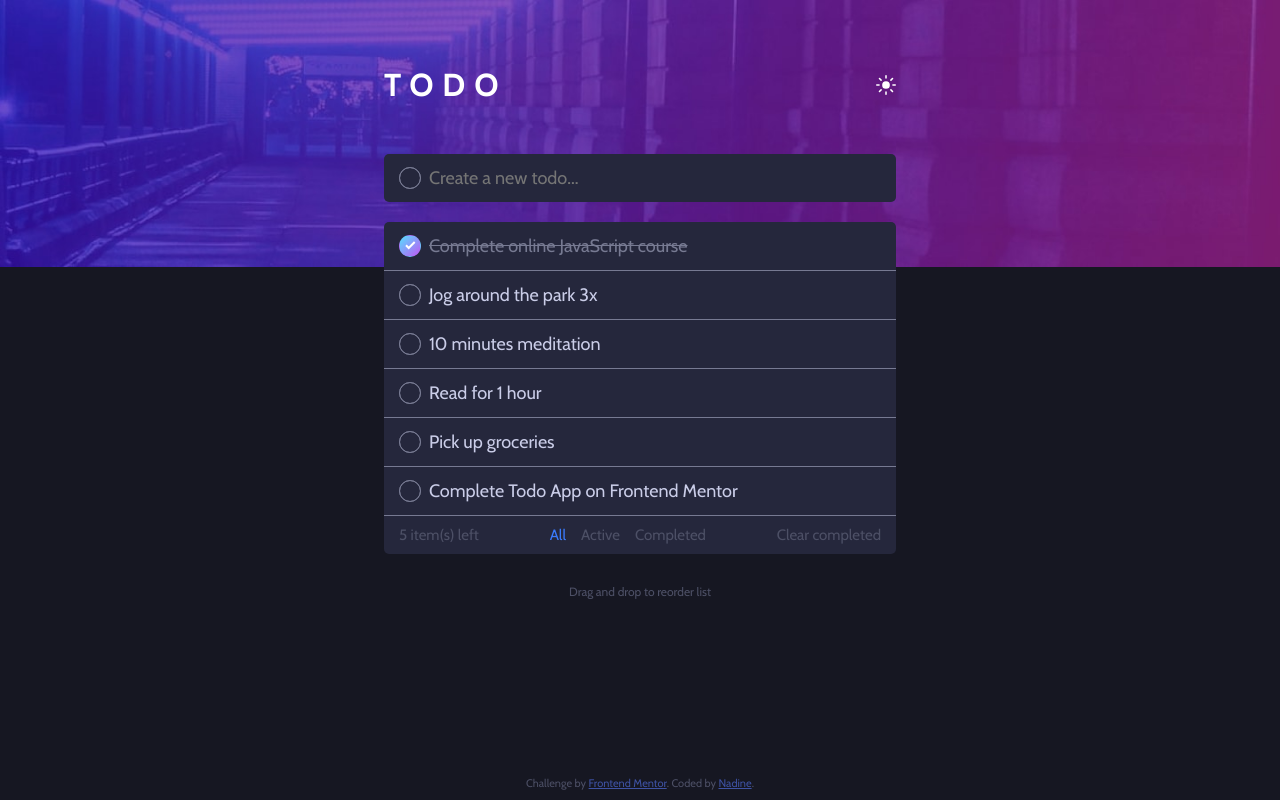
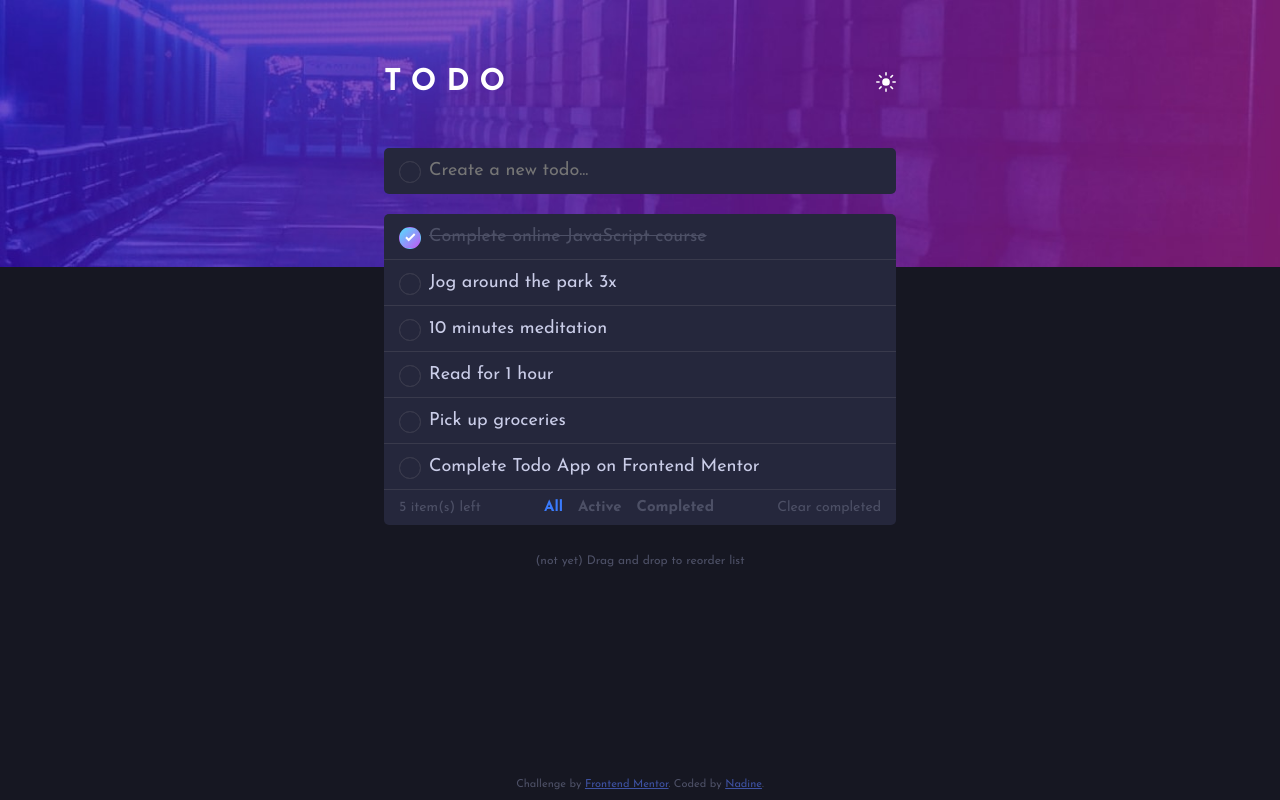
Before and after one commit to nadlgit/fmchallenge-todo-app, a React (Create React App) app: page / in a window 1280 px wide. Built offline with nearby package versions, Linux system fonts and the light colour scheme.

Commit message:
colors and font adjustment

```diff
--- a/public/index.html
+++ b/public/index.html
@@ -7,7 +7,10 @@
     <link rel="icon" type="image/png" sizes="32x32" href="%PUBLIC_URL%/favicon-32x32.png" />
     <link rel="preconnect" href="https://fonts.googleapis.com" />
     <link rel="preconnect" href="https://fonts.gstatic.com" crossorigin />
-    <link href="https://fonts.googleapis.com/css2?family=Cabin&display=swap" rel="stylesheet" />
+    <link
+      href="https://fonts.googleapis.com/css2?family=Josefin+Sans:wght@400;700&display=swap"
+      rel="stylesheet"
+    />
     <title>Frontend Mentor | Todo app</title>
   </head>
   <body>
--- a/src/App.css
+++ b/src/App.css
@@ -6,8 +6,9 @@
   --app-background-img-height: 300;
   --todo-background-color: var(--color-dt-very-desaturated-dark-blue);
   --todo-text-color: var(--color-dt-light-grayish-blue-1);
-  --todo-completed-text-color: var(--color-dt-dark-grayish-blue);
-  --todo-border-color: var(--color-dt-dark-grayish-blue);
+  --todo-hover-text-color: var(--color-dt-light-grayish-blue-2);
+  --todo-completed-text-color: var(--color-dt-very-dark-grayish-blue-1);
+  --todo-border-color: var(--color-dt-very-dark-grayish-blue-2);
   --status-text-color: var(--color-dt-very-dark-grayish-blue-1);
   /* Other */
   min-height: 100vh;
@@ -15,14 +16,17 @@
   justify-content: center;
   align-content: space-between;
   background: var(--app-background-img) top center/100% no-repeat, var(--app-background-color);
+  font-size: 1.8rem;
+  font-weight: var(--font-weight-normal);
 }
 .app.themelight {
   --app-background-color: var(--color-lt-very-light-gray);
   --app-background-img: url(./assets/bg-desktop-light.jpg);
   --todo-background-color: white;
   --todo-text-color: var(--color-lt-very-dark-grayish-blue);
+  --todo-hover-text-color: var(--color-lt-very-dark-grayish-blue);
   --todo-completed-text-color: var(--color-lt-light-grayish-blue);
-  --todo-border-color: var(--color-lt-light-grayish-blue);
+  --todo-border-color: var(--color-lt-very-light-grayish-blue);
   --status-text-color: var(--color-lt-dark-grayish-blue);
 }
 @media screen and (max-width: 780px) {
--- a/src/components/Header.css
+++ b/src/components/Header.css
@@ -4,6 +4,7 @@
   align-items: center;
   color: white;
   font-size: 3rem;
+  font-weight: var(--font-weight-bold);
   text-transform: uppercase;
   letter-spacing: 1rem;
   padding-bottom: 3rem;
--- a/src/components/StatusBar.css
+++ b/src/components/StatusBar.css
@@ -20,7 +20,7 @@
 .todos__filter {
   background: var(--todo-background-color);
   color: var(--status-text-color);
-  font-size: 1.5rem;
+  font-size: 1.4rem;
   padding-block: 1rem;
 }
 
@@ -47,12 +47,14 @@
   justify-content: center;
   align-content: center;
   padding-inline: 1.5rem;
+  font-weight: var(--font-weight-bold);
 }
 .todos__filter input[type='radio'] {
   display: none;
 }
 .todos__filter input[type='radio'] + label {
   cursor: pointer;
+  font-size: 1.5rem;
 }
 .todos__filter input[type='radio']:hover + label {
   color: var(--todo-text-color);
--- a/src/components/TodoItem.css
+++ b/src/components/TodoItem.css
@@ -1,6 +1,7 @@
 .todo__item {
   display: flex;
   justify-content: space-between;
+  align-content: center;
   min-height: 4.6rem;
   padding: 1.3rem 1.5rem;
   background: var(--todo-background-color);
@@ -31,6 +32,9 @@ input[type='checkbox'].todo__checkbox:checked + label {
   text-decoration: line-through;
   color: var(--todo-completed-text-color);
 }
+input[type='checkbox'].todo__checkbox:hover:not(:disabled):not(:checked) + label {
+  color: var(--todo-hover-text-color);
+}
 input[type='checkbox'].todo__checkbox + label::before,
 input[type='checkbox'].todo__checkbox + label::after {
   position: absolute;
@@ -45,7 +49,7 @@ input[type='checkbox'].todo__checkbox + label::after {
   background-clip: border-box;
 }
 input[type='checkbox'].todo__checkbox:checked + label::before,
-input[type='checkbox'].todo__checkbox:hover:not(:disabled) + label::before {
+input[type='checkbox'].todo__checkbox:hover:not(:disabled):not(:checked) + label::before {
   background: var(--gradient-check-background);
   border-color: transparent;
 }
@@ -53,7 +57,7 @@ input[type='checkbox'].todo__checkbox:checked + label::after {
   background: url(../assets/icon-check.svg) center no-repeat;
   border-color: transparent;
 }
-input[type='checkbox'].todo__checkbox:hover:not(:disabled) + label::after {
+input[type='checkbox'].todo__checkbox:hover:not(:disabled):not(:checked) + label::after {
   top: 1px;
   left: 1px;
   width: calc(2rem - 2px);
@@ -80,7 +84,6 @@ input[type='text'].todo__input:focus {
 .todo__delete {
   width: 1.5rem;
   height: 1.5rem;
-  align-self: center;
   visibility: hidden;
 }
 .todo__item:hover .todo__delete {
--- a/src/index.css
+++ b/src/index.css
@@ -38,7 +38,5 @@
 }
 
 body {
-  font-size: 1.8rem;
-  font-family: 'Cabin', sans-serif;
-  font-weight: var(--font-weight-normal);
+  font-family: 'Josefin Sans', sans-serif;
 }
--- a/src/routes/Dashboard.jsx
+++ b/src/routes/Dashboard.jsx
@@ -25,7 +25,7 @@ export const Dashboard = () => {
         setTodosFilter={setTodosFilter}
         deleteCompletedTodos={deleteCompletedTodos}
       />
-      <p className="footer__message">Drag and drop to reorder list</p>
+      <p className="footer__message">(not yet) Drag and drop to reorder list</p>
     </div>
   );
 };
```
